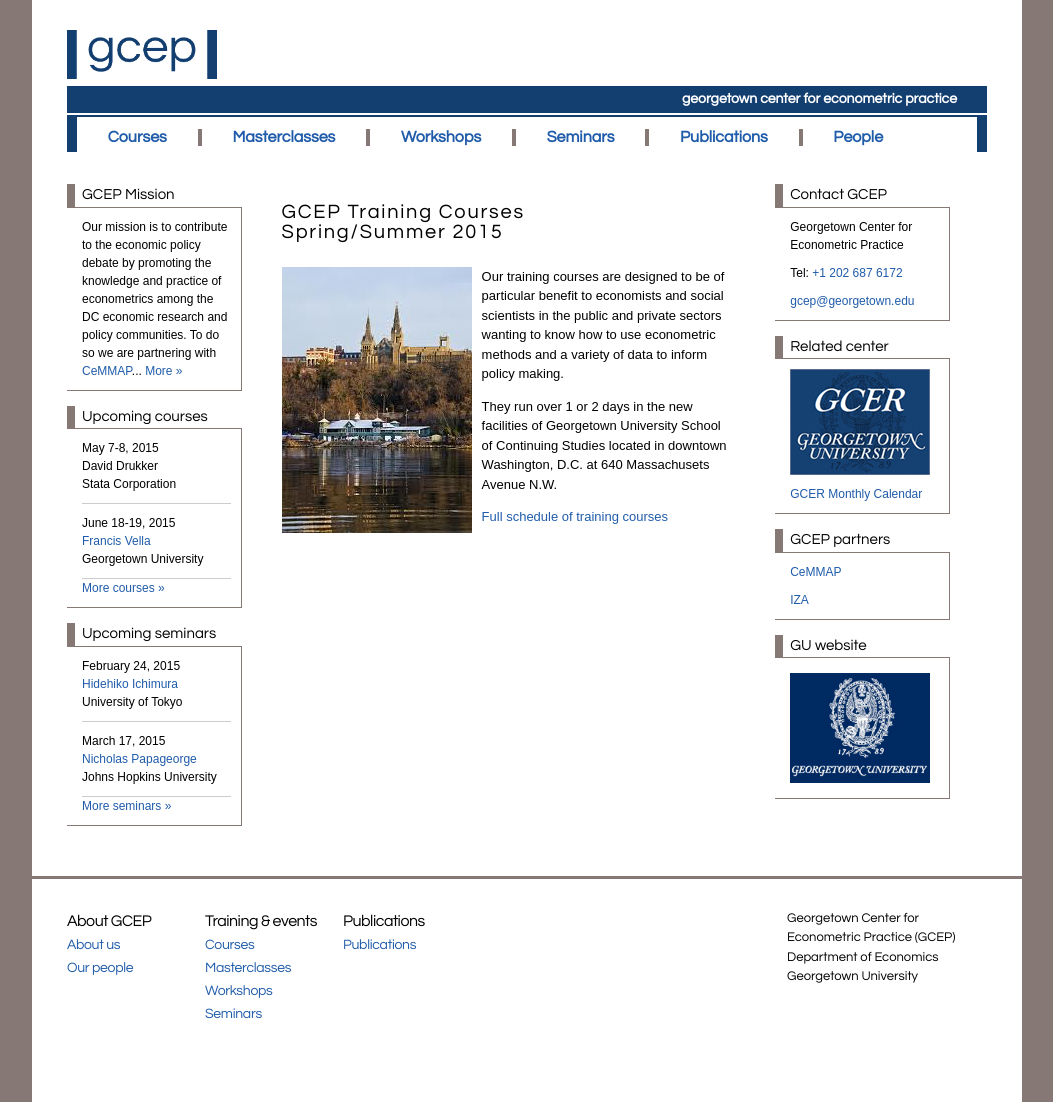
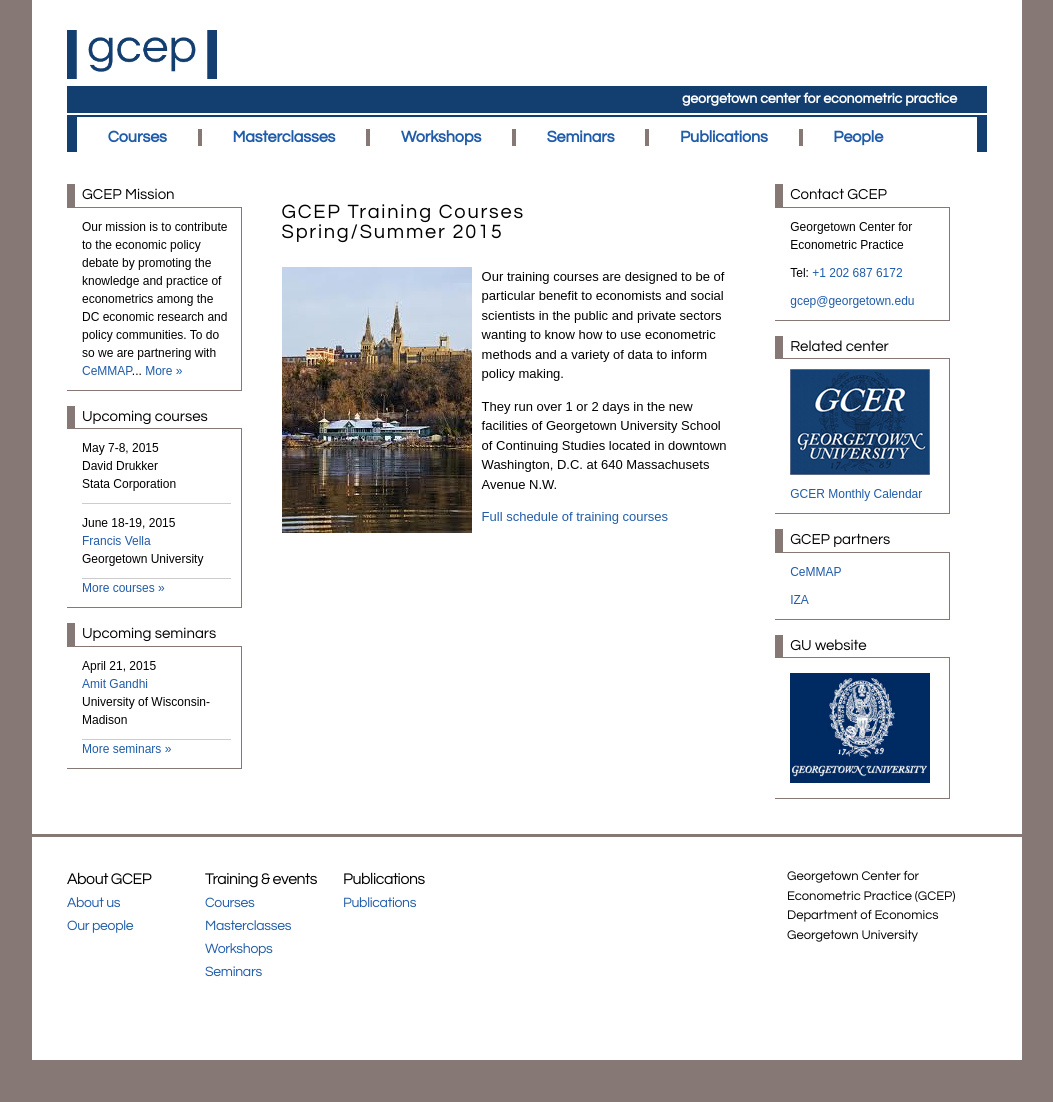
Before and after one commit to georgetown-econ/gcep, a Jekyll site: the page built from index.html, in a window 1280 px wide. Shown: the whole page, without its empty margins (113-1166 px from the left). Built offline with Jekyll 4.4.1, drawn with Linux system fonts in a browser that asks for light colours; the list of posts is cut into pages by our own code; after the commit the page ends 1060 px from its top, so only the background shows below that.

Commit message:
Seperated sidebar seminar listing from seminars on Seminar page so that sidebar only shows upcoming seminars

```diff
--- /dev/null
+++ b/_data/seminars-sidebar.yml
@@ -0,0 +1,5 @@
+- seminar:
+    speaker: "<a href=\"http://www.ssc.wisc.edu/~agandhi/homepage/Amit_Gandhi.html\">Amit Gandhi</a>"
+    workplace: "University of Wisconsin-Madison"
+    schedule: "April 21, 2015"
+    title: "Title to be confirmed"
--- a/_includes/sidebar_left.html
+++ b/_includes/sidebar_left.html
@@ -25,7 +25,7 @@
   <div class="panel-section">
     <h2>Upcoming seminars</h2>
     <div class="panel-section-content">
-      {% for seminar in site.data.seminars | limit:2 %}
+      {% for seminar in site.data.seminars-sidebar | limit:2 %}
       <div class="announcement panel-section-content-item">
         <div class="seminar-schedule">{{ seminar.seminar.schedule }}</div>
         <div class="seminar-speaker">{{ seminar.seminar.speaker }}</div>
```
